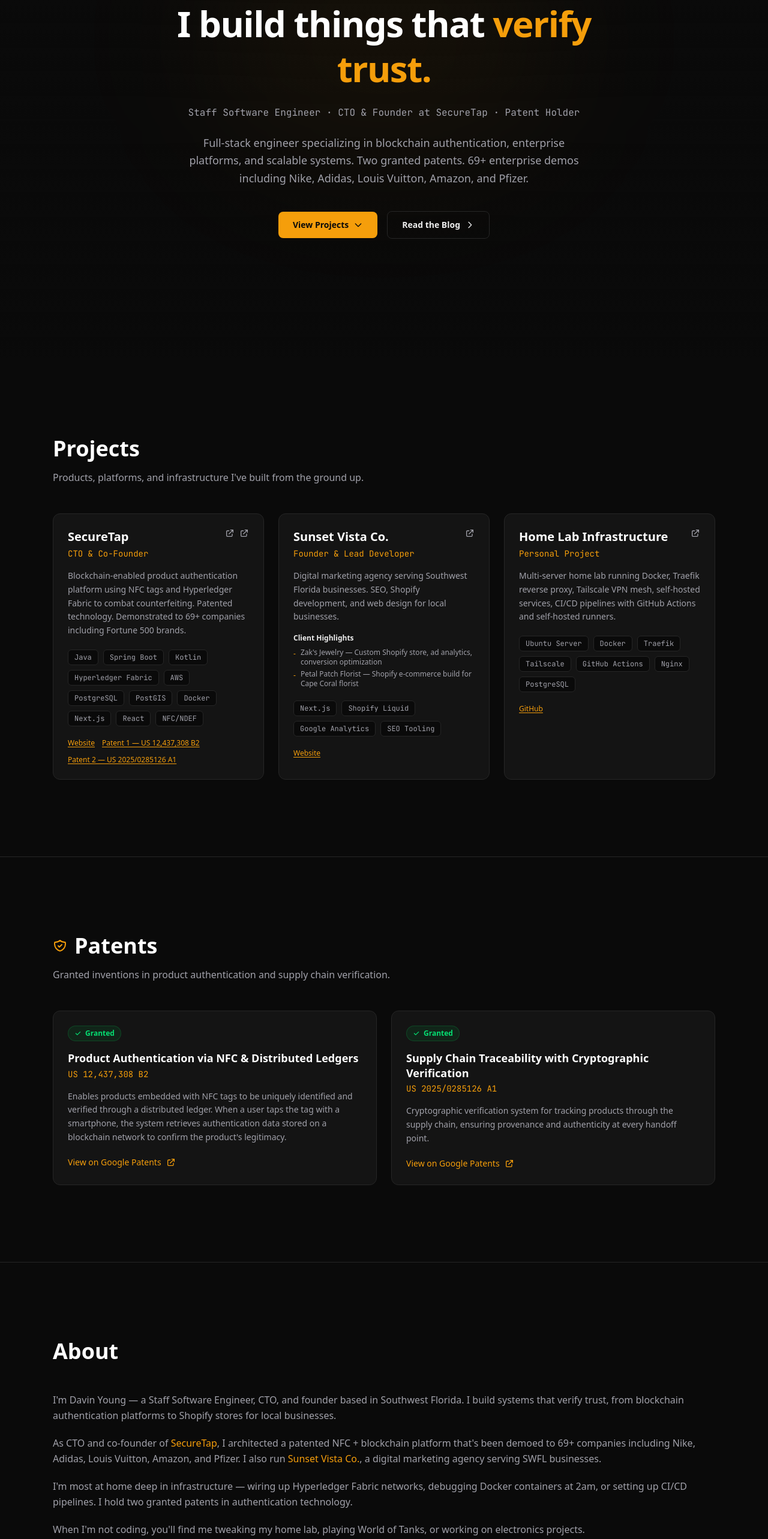
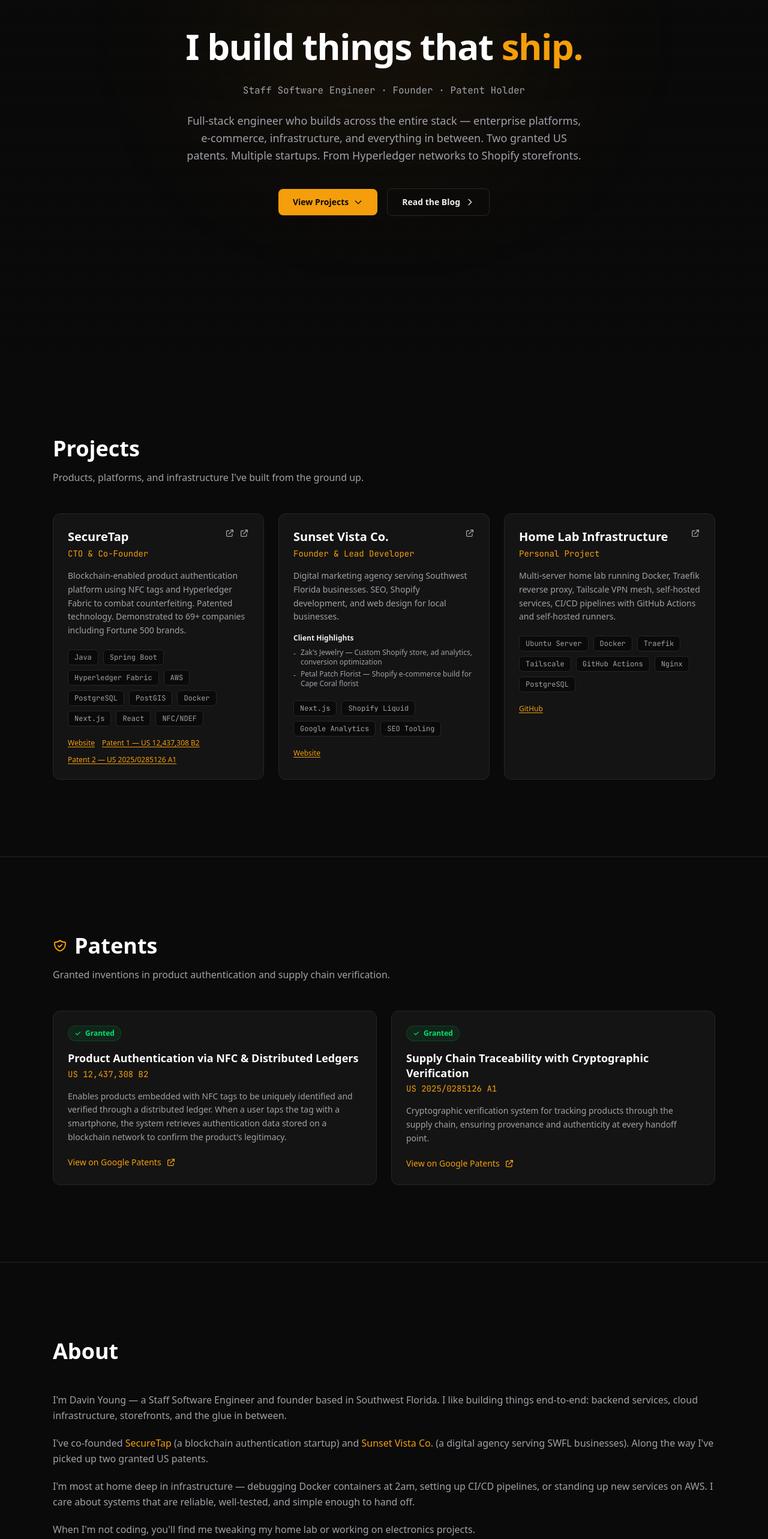
Before and after one commit to Frozies/davinyoung.com, a Next.js app: page / in a window 1280 px wide. Shown: the part 200-2766 px from the top of the page at 60% size. Built offline with nearby package versions, Linux system fonts and the light colour scheme.

Commit message:
Rebalance site away from SecureTap-centric branding
Lead with broad engineering identity instead of a single company.
Rework hero headline, bio, and metadata. Remove Kotlin from skills
and tech stacks, remove World of Tanks reference, clean up footer.

```diff
--- a/src/app/layout.tsx
+++ b/src/app/layout.tsx
@@ -21,17 +21,16 @@ export const metadata: Metadata = {
     template: "%s | Davin Young",
   },
   description:
-    "Staff Software Engineer, CTO & Co-Founder of SecureTap, and patent holder. Full-stack engineer specializing in blockchain authentication, enterprise platforms, and scalable systems.",
+    "Staff Software Engineer, founder, and patent holder. Full-stack engineer building enterprise platforms, cloud infrastructure, e-commerce, and scalable systems.",
   keywords: [
     "Davin Young",
     "Staff Software Engineer",
-    "SecureTap",
-    "CTO",
-    "blockchain authentication",
-    "NFC",
-    "Hyperledger Fabric",
     "full-stack engineer",
     "patent holder",
+    "cloud infrastructure",
+    "enterprise platforms",
+    "e-commerce",
+    "startup founder",
   ],
   authors: [{ name: "Davin Young" }],
   creator: "Davin Young",
@@ -42,13 +41,13 @@ export const metadata: Metadata = {
     siteName: "Davin Young",
     title: "Davin Young — Staff Software Engineer, CTO & Founder",
     description:
-      "Full-stack engineer specializing in blockchain authentication, enterprise platforms, and scalable systems. Two granted patents. 69+ enterprise demos.",
+      "Full-stack engineer building enterprise platforms, cloud infrastructure, and scalable systems. Two granted US patents.",
   },
   twitter: {
     card: "summary_large_image",
     title: "Davin Young — Staff Software Engineer, CTO & Founder",
     description:
-      "Full-stack engineer specializing in blockchain authentication, enterprise platforms, and scalable systems.",
+      "Full-stack engineer building enterprise platforms, cloud infrastructure, and scalable systems.",
   },
   robots: {
     index: true,
@@ -68,17 +67,13 @@ const jsonLd = {
     "https://securetap.io",
     "https://sunsetvista.co",
   ],
-  worksFor: {
-    "@type": "Organization",
-    name: "SecureTap",
-    url: "https://securetap.io",
-  },
   knowsAbout: [
-    "Blockchain Authentication",
-    "NFC Technology",
-    "Hyperledger Fabric",
     "Software Engineering",
     "Cloud Infrastructure",
+    "Enterprise Platforms",
+    "E-Commerce",
+    "Blockchain",
+    "NFC Technology",
   ],
 };
 
--- a/src/components/About.tsx
+++ b/src/components/About.tsx
@@ -1,7 +1,7 @@
 const skillGroups = [
   {
     category: "Languages",
-    skills: ["Java", "Kotlin", "TypeScript", "JavaScript", "Python", "Rust", "SQL"],
+    skills: ["Java", "TypeScript", "JavaScript", "Python", "Rust", "SQL"],
   },
   {
     category: "Backend",
@@ -16,7 +16,7 @@ const skillGroups = [
     skills: ["AWS (multi-account)", "Docker", "Traefik", "Tailscale", "GitHub Actions", "LocalStack"],
   },
   {
-    category: "Other",
+    category: "Expert",
     skills: ["NFC/NDEF", "Blockchain (Hyperledger Fabric)", "Patent Development"],
   },
 ];
@@ -40,12 +40,12 @@ export default function About() {
           {/* Bio */}
           <div className="animate-fade-up animation-delay-100 space-y-5 text-muted leading-relaxed">
             <p>
-              I&apos;m Davin Young — a Staff Software Engineer, CTO, and founder based in
-              Southwest Florida. I build systems that verify trust, from blockchain
-              authentication platforms to Shopify stores for local businesses.
+              I&apos;m Davin Young — a Staff Software Engineer and founder based in
+              Southwest Florida. I like building things end-to-end: backend services,
+              cloud infrastructure, storefronts, and the glue in between.
             </p>
             <p>
-              As CTO and co-founder of{" "}
+              I&apos;ve co-founded{" "}
               <a
                 href="https://securetap.io"
                 target="_blank"
@@ -54,9 +54,7 @@ export default function About() {
               >
                 SecureTap
               </a>
-              , I architected a patented NFC + blockchain platform that&apos;s been demoed
-              to 69+ companies including Nike, Adidas, Louis Vuitton, Amazon, and Pfizer. I
-              also run{" "}
+              {" "}(a blockchain authentication startup) and{" "}
               <a
                 href="https://sunsetvista.co"
                 target="_blank"
@@ -65,16 +63,17 @@ export default function About() {
               >
                 Sunset Vista Co.
               </a>
-              , a digital marketing agency serving SWFL businesses.
+              {" "}(a digital agency serving SWFL businesses). Along the way I&apos;ve
+              picked up two granted US patents.
             </p>
             <p>
-              I&apos;m most at home deep in infrastructure — wiring up Hyperledger Fabric
-              networks, debugging Docker containers at 2am, or setting up CI/CD pipelines. I
-              hold two granted patents in authentication technology.
+              I&apos;m most at home deep in infrastructure — debugging Docker containers at
+              2am, setting up CI/CD pipelines, or standing up new services on AWS. I care
+              about systems that are reliable, well-tested, and simple enough to hand off.
             </p>
             <p>
-              When I&apos;m not coding, you&apos;ll find me tweaking my home lab, playing
-              World of Tanks, or working on electronics projects.
+              When I&apos;m not coding, you&apos;ll find me tweaking my home lab or
+              working on electronics projects.
             </p>
 
             {/* Links */}
--- a/src/components/Footer.tsx
+++ b/src/components/Footer.tsx
@@ -3,7 +3,7 @@ export default function Footer() {
     <footer className="border-t border-border py-12">
       <div className="mx-auto max-w-6xl px-6 flex flex-col sm:flex-row items-center justify-between gap-4">
         <p className="text-sm text-muted">
-          &copy; {new Date().getFullYear()} Davin Young. Built with Next.js &amp; Tailwind CSS.
+          &copy; {new Date().getFullYear()} Davin Young.
         </p>
         <div className="flex items-center gap-6">
           <a
--- a/src/components/Hero.tsx
+++ b/src/components/Hero.tsx
@@ -16,27 +16,27 @@ export default function Hero() {
         <div className="animate-fade-up">
           <h1 className="text-4xl sm:text-5xl md:text-6xl font-bold tracking-tight text-white leading-tight">
             I build things that{" "}
-            <span className="text-amber">verify trust.</span>
+            <span className="text-amber">ship.</span>
           </h1>
         </div>
 
         <div className="animate-fade-up animation-delay-100">
           <p className="mt-6 font-mono text-sm sm:text-base text-muted">
-            Staff Software Engineer · CTO & Founder at SecureTap · Patent Holder
+            Staff Software Engineer · Founder · Patent Holder
           </p>
         </div>
 
         <div className="animate-fade-up animation-delay-200">
           <p className="mt-6 text-base sm:text-lg text-muted max-w-2xl mx-auto leading-relaxed">
-            Full-stack engineer specializing in blockchain authentication, enterprise platforms,
-            and scalable systems. Two granted patents. 69+ enterprise demos including Nike,
-            Adidas, Louis Vuitton, Amazon, and Pfizer.
+            Full-stack engineer who builds across the entire stack — enterprise platforms,
+            e-commerce, infrastructure, and everything in between.
+            Two granted US patents. Multiple startups. From Hyperledger networks to Shopify storefronts.
           </p>
         </div>
 
         <div className="animate-fade-up animation-delay-300 mt-10 flex flex-col sm:flex-row items-center justify-center gap-4">
           <Link
-            href="#projects"
+            href="/#projects"
             className="inline-flex items-center gap-2 px-6 py-3 bg-amber text-background font-semibold text-sm rounded-lg hover:bg-amber-light transition-colors"
           >
             View Projects
--- a/src/components/Projects.tsx
+++ b/src/components/Projects.tsx
@@ -9,7 +9,6 @@ const projects = [
     techStack: [
       "Java",
       "Spring Boot",
-      "Kotlin",
       "Hyperledger Fabric",
       "AWS",
       "PostgreSQL",
```
